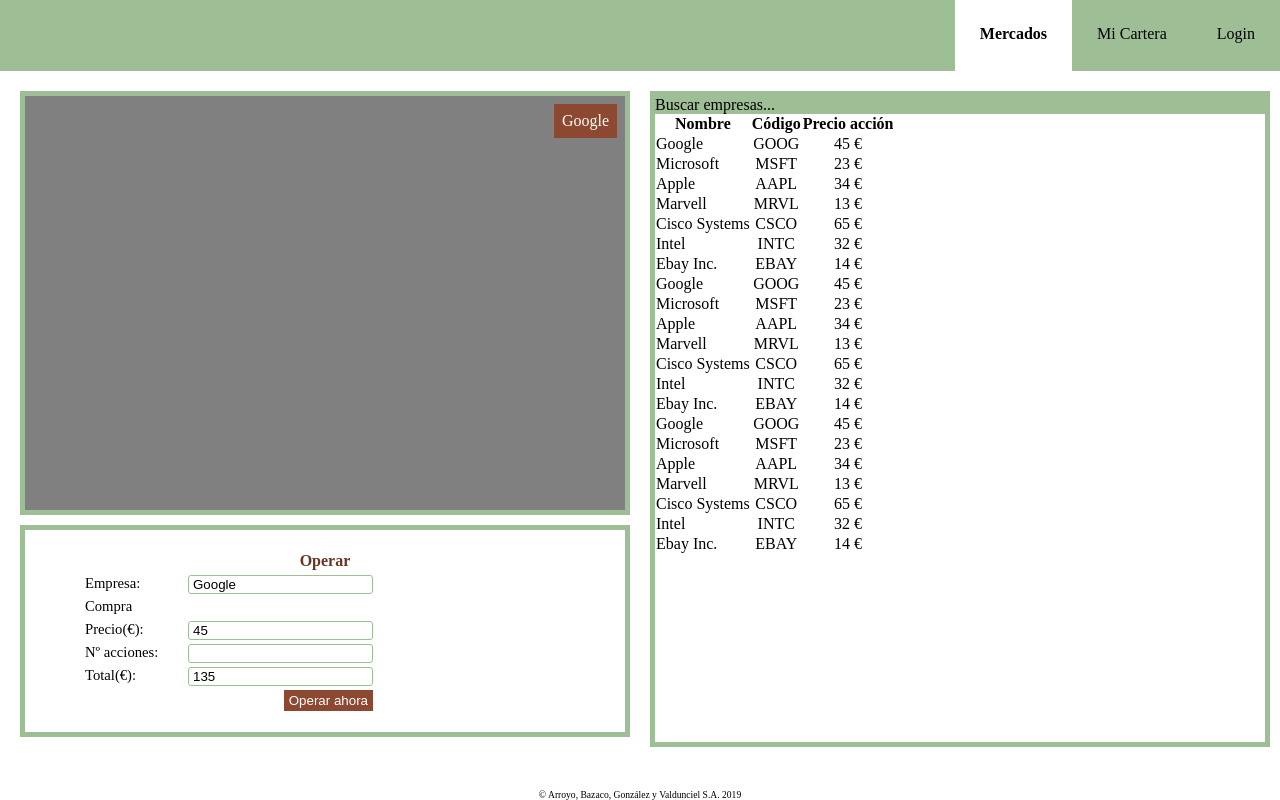
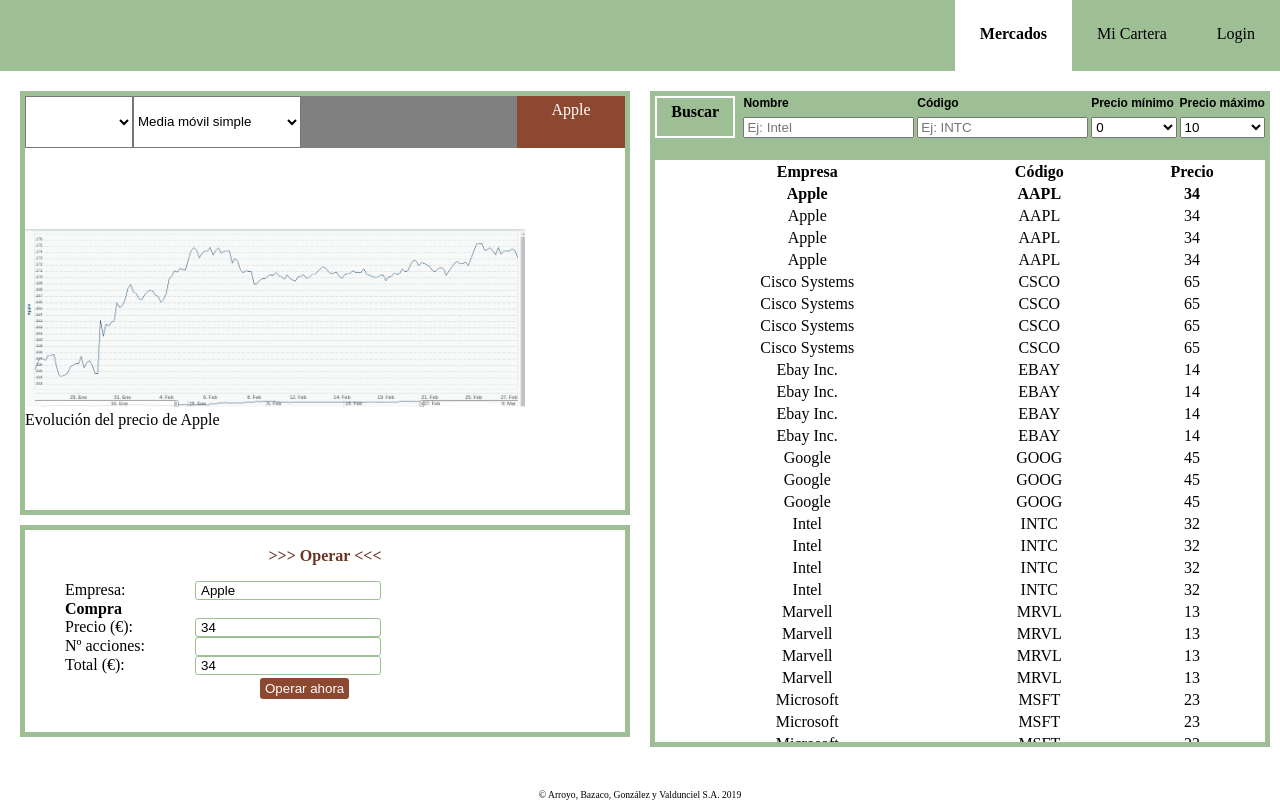
Before and after one commit to pabvald/stock-market, an Angular app in the folder angular/: page /mercado in a window 1280 px wide. Built offline with nearby package versions, Linux system fonts and the light colour scheme.

Commit message:
Barra de búsqueda

```diff
--- a/angular/src/app/components/markets/index.ts
+++ b/angular/src/app/components/markets/index.ts
@@ -5,6 +5,11 @@
     name: string,
     code: string,
     price: number,
+}
+
+interface Indicator {
+    name: string,
+    displayName : string
 }
 
 @Component({
@@ -102,8 +107,33 @@
           name : "Ebay Inc.",
           code : "EBAY",
           price : 14
-      }
-          ];
+      },{
+        name : "Apple",
+        code : "AAPL",
+        price : 34
+    },{
+        name : "Marvell",
+        code : "MRVL",
+        price : 13
+    },{
+        name : "Cisco Systems",
+        code : "CSCO",
+        price : 65
+    }, {
+        name : "Intel",
+        code : "INTC",
+        price : 32
+    }, {
+        name : "Ebay Inc.",
+        code : "EBAY",
+        price : 14
+    } ];
+
+    this.companies.sort((a,b) =>{
+        if(a.name < b.name) return -1;
+        if(a.name > b.name) return 1;
+        return 0;
+    });
     }
 
     /**
--- a/angular/src/app/components/markets/market.css
+++ b/angular/src/app/components/markets/market.css
@@ -2,7 +2,7 @@
 
 /** ----------------------------------- LAYOUT ------------------------------------------------------*/
 
-.grid {
+#main {
    display:grid;
    grid-template-columns: 1fr 1fr;
    grid-template-rows: 2fr 1fr;
@@ -17,26 +17,35 @@
    padding:20px;
 }
 
-.graphic-container {
+#graphic-container {
     background-color:gray;
     grid-area: graphic;
     border: 5px solid #9EBF95;
+    display: grid;
+    grid-template-columns: 1fr 1fr 1fr 1fr 1fr;
+    grid-template-rows: 1fr 7fr;
+    grid-template-areas: "time indicator gap gap title"
+                         "graphic graphic graphic graphic graphic";
 }
 
-.companies-container {
+#companies-container {
     background-color: white;
     grid-area: companies;
     border: 5px solid #9EBF95;
     width: 100%;
     height: 100%;
+
+    position:relative;
 }
 
-.operations-container {
+#operations-container {
     background-color: white;
     grid-area: operations;
     border: 5px solid #9EBF95;
     align-content: center;
 }
+
+
 
 /** --------------------------------------------------  Graphic ----------------------------------------------------- **/
 
@@ -45,48 +54,124 @@
     background-color: #8C4830;
     color:white;
     font-size: 12pt;
-    padding: 8px;
-    float: right;
-    margin-top:8px;
-    margin-right: 8px;
+    padding: 5px;
+
+    grid-area: title;
+}
+
+#graphic-indicator {
+    grid-area: indicator;
+}
+
+#graphic-time {
+    grid-area: time;
+}
+
+#graphic {
+    grid-area: graphic;
+    background: white;
+    margin:0px;
+    align-content: center;
+}
+
+.graphic-select {
+
 }
 
 
-#comp-table-container {
-    height:100%;
+/* -------------------------------------------------- Companies ----------------------------------------------------**/
+
+#companies-table-container {
     overflow-y: auto;
+    position:relative;
+    width: 100%;
+    height: 90%;
 }
 
-#companies-table {
-    border-spacing: 0; /* Estos dos sirven para que no haya un hueco entre la tabla y el thead */
-    border-collapse: collapse;
-    overflow-y: hidden
+#companies-table-container > table {
+    position:absolute;
+    top:0;
+    left:0;
+    right:0;
+    max-height:90%;
+    overflow:auto;
+    width:100%;
+}
+
+#companies-table-container > table > th,td {
+    text-align: center;
+}
+
+#companies-table-container > table > thead {
+    position: sticky;
+    top: 0;
+    background-color:white;
+    z-index: 2;
 }
 
 
-#companies-table th,td {
+#search-bar {
+    height: 10%;
+    background-color:#9EBF95;
+}
+
+.selected {
+    font-weight: bold;
+}
+
+#grid-search {
+    display: grid;
+    grid-template-rows: 1fr 1fr;
+    grid-template-columns: 1fr 2fr 2fr 1fr 1fr;
+    grid-template-areas: "search-title name-title code-title minPrice-title maxPrice-title"
+                         "search-title name       code       minPrice       maxPrice";
+    grid-column-gap: 3px;
+}
+
+#search-title {
+    grid-area: search-title;
+    padding-top:5px;
     text-align: center;
+    margin-right: 5px;
+    border: 2px solid white;
+    font-weight: bold;
+}
+
+#search-name-title {
+    grid-area: name-title;
+}
+
+#search-code-title {
+    grid-area: code-title;
+}
+
+#search-minPrice-title {
+    grid-area: minPrice-title;
+}
+
+#search-maxPrice-title {
+    grid-area: maxPrice-title;
 }
 
 
-#companies-table thead {
-    position: sticky;
-    top: 0;
-    background-color:white; /*  Evita el overlapping con tbody, ya que position:sticky lo deja en una posición fija */
-    z-index: 2;
+#search-name {
+    grid-area: name;
 }
 
-#search-bar {
-    background-color:#9EBF95;
+#search-code {
+    grid-area: code;
 }
 
-.company-name, .company-code, .company-price {
-    vertical-align: center;
-    text-align: center;
+#search-minPrice {
+    grid-area: minPrice;
 }
 
-.company-name {
-    text-align: left;
+#search-maxPrice {
+    grid-area: maxPrice;
+}
+
+#grid-search > label {
+    font: bold 12px arial !important;
 }
 
 /** --------------------------------------------------  Operations --------------------------------------------------------- **/
@@ -99,35 +184,38 @@
 }
 
 
-#operations-form label {
-    display:block;
-    margin: 5px 0px;
-    padding-right: 40%;
+#flex-operations > li {
+    display:flex;
+    flex-direction: row;
+    justify-content: flex-start;
+
 }
 
-#operations-form label > span {
-    float: left;
-    font-weight: 400;
-    font-size: 11pt;
+#flex-operations > li > input {
+    flex-basis: 50px;
+    flex-shrink: 1;
+    border: 1px solid grey;
+
 }
 
-#operations-form input[type="submit"] {
+#flex-operations > li > label {
+    flex-basis: 130px;
+    flex-shrink: 2;
+}
+
+#flex-operations > li > input[type="submit"] {
     padding:3px 5px;
     color: white;
     background-color: #8C4830;
     font-weight: 500;
     border: none;
-    float:right;
+    border-radius: 3px;
+    margin-top: 3px;
+    margin-left: 65px;
 }
 
-#operations-form input[type="text"] {
-    padding-left: 4px;
+#flex-operations > li > input[type="text"] {
+    padding-left: 5px;
     border: 1px solid #9EBF95;
     border-radius: 3px;
-    float: right;
 }
-
-#operations-form-container{
-    padding-left: 10%;
-    padding-right: 10%;
-}
--- a/angular/src/app/components/markets/market.html
+++ b/angular/src/app/components/markets/market.html
@@ -1,58 +1,98 @@
-<div class="grid">
+<div id="main">
+    <div id="graphic-container">
+        <span  id="graphic-title">{{selectedCompany.name}}</span>
+        <select class="graphic-select" id="graphic-time">
+        </select>
+        <select class="graphic-select" id="graphic-indicator">
+            <option value="MMS">Media móvil simple </option>
+            <option value="MME">Media móvil exponencial </option>
+        </select>
+        <figure id="graphic">
+            <img src="/assets/markets-graphic.jpg" width="500px" alt="Gráfico">
+            <figcaption>Evolución del precio de {{ selectedCompany.name }}</figcaption>
+        </figure>
+    </div>
+    <div id="companies-container">
+        <div id="search-bar">
+            <form>
+                <div id="grid-search">
+                    <span id="search-title">  Buscar</span>
+                    <label id="search-name-title">Nombre</label>
+                    <label id="search-code-tile">Código</label>
+                    <label id="search-minPrice-title">Precio mínimo</label>
+                    <label id="search-maxPrice-title">Precio máximo</label>
 
-    <div class="graphic-container">
-        <span id="graphic-title">{{selectedCompany.name }}</span>
+                    <input id="search-name" type="text" name="searchName"  size=18 placeholder="Ej: Intel" />
+                    <input id="search-code" type="text" name="searchCode" size=5 placeholder="Ej: INTC"/>
+                    <select id="search-minPrice" name="minPrice">
+                        <option value="0">0</option>
+                        <option value="10">10</option>
+                        <option value="20">20</option>
+                        <option value="30">30</option>
+                        <option value="40">40</option>
+                        <option value="50">50</option>
+                        <option value="60">60</option>
+                        <option value="70">70 o más</option>
+                    </select>
+                    <select id="search-maxPrice" name="maxPrice">
+                        <option value="10">10</option>
+                        <option value="20">20</option>
+                        <option value="30">30</option>
+                        <option value="40">40</option>
+                        <option value="50">50</option>
+                        <option value="60">60</option>
+                        <option value="70">70 o más</option>
+                    </select>
                 </div>
-    <div class="companies-container">
-        <div id="search-bar">
-            Buscar empresas...
+            </form>
         </div>
-        <div id="comp-table-container">
-            <table id="companies-table">
-                <thead class="company-container">
-                    <th class="company-name">Nombre </th>
-                    <th cass="company-code"> Código </th>
-                    <th class="company-price">Precio acción </th>
+        <div id="companies-table-container">
+        <table>
+            <thead>
+                <tr>
+                    <th>Empresa</th>
+                    <th>Código</th>
+                    <th>Precio</th>
+                </tr>
             </thead>
             <tbody>
-                    <tr class="company-container"  *ngFor="let company of companies"
-                        (click)="onSelect(company)">
-                        <td class="company-name">{{company.name}}</td>
-                        <td cass="company-code"> {{company.code}}</td>
-                        <td class="company-price">{{company.price}} €</td>
+                <tr (click)="onSelect(c)" [class.selected]="selectedCompany === c" *ngFor="let c of companies">
+                    <td>{{ c.name }}</td>
+                    <td>{{ c.code }}</td>
+                    <td>{{ c.price }}</td>
                 </tr>
-                <tbody>
+            </tbody>
         </table>
         </div>
     </div>
-    <div class="operations-container">
-        <div id="operations-title">Operar</div>
+    <div id="operations-container">
+        <div id="operations-title"> >>> Operar <<<</div>
         <div id="operations-form-container">
             <form id="operations-form">
-
-                <label for="companyName">
-                    <span>Empresa: </span>
+                <ul id="flex-operations" type="none">
+                    <li>
+                        <label for="companyName" action="none">Empresa:</label>
                         <input type="text" class="input-field" name="companyName" value="{{selectedCompany.name}}" readonly/>
-                </label>
-                <br>
-                <label><span>Compra</span></label>
-                <br>
-                <label for="companyPrice">
-                    <span>Precio(€):</span>
+                    </li>
+                    <li>
+                        <label><b>Compra</b></label>
+                    </li>
+                    <li>
+                        <label for="companyPrice">Precio (€):</label>
                         <input type="text" class="input-field" name="companyPrice" value="{{selectedCompany.price}}" readonly/>
-                </label>
-                <br>
-                <label for="numberOfStocks">
-                    <span>Nº acciones:</span>
-                    <input type="text" class="input-field" name="numberOfStocks"/>
-                </label>
-                <br>
-                <label for="totalPrice">
-                    <span>Total(€):</span>
-                    <input type="text" class="input-field" name="totalPrice" value="{{selectedCompany.price * 3}}" readonly/>
-                </label>
-                <br>
-                <label><input type="submit" value="Operar ahora"></label>
+                    </li>
+                    <li>
+                        <label for="numberOfStocks">Nº acciones: </label>
+                        <input type="text" class="input-field" name="numberOfStocks" />
+                    </li>
+                    <li>
+                        <label for="totalPrice">Total (€):</label>
+                        <input type="text" class="input-field" name="totalPrice" value="{{selectedCompany.price }}" readonly/>
+                    </li>
+                    <li>
+                       <label></label> <input type="submit" value="Operar ahora">
+                    </li>
+                </ul>
             </form>
         </div>
     </div>
```
Also changed, not shown: angular/src/assets/markets-graphic.jpg (added). Lines whose indentation alone changed are shown as unchanged.
